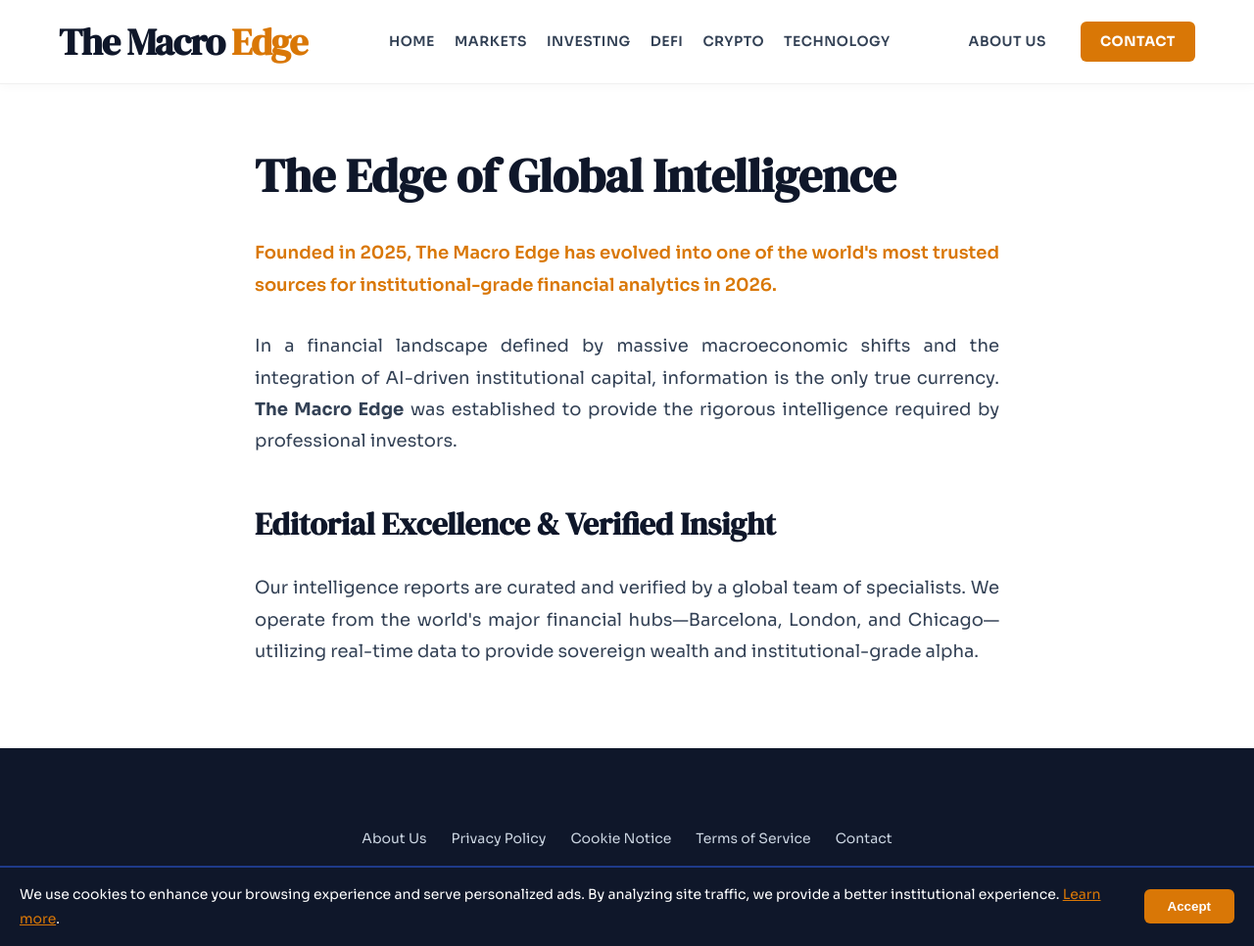
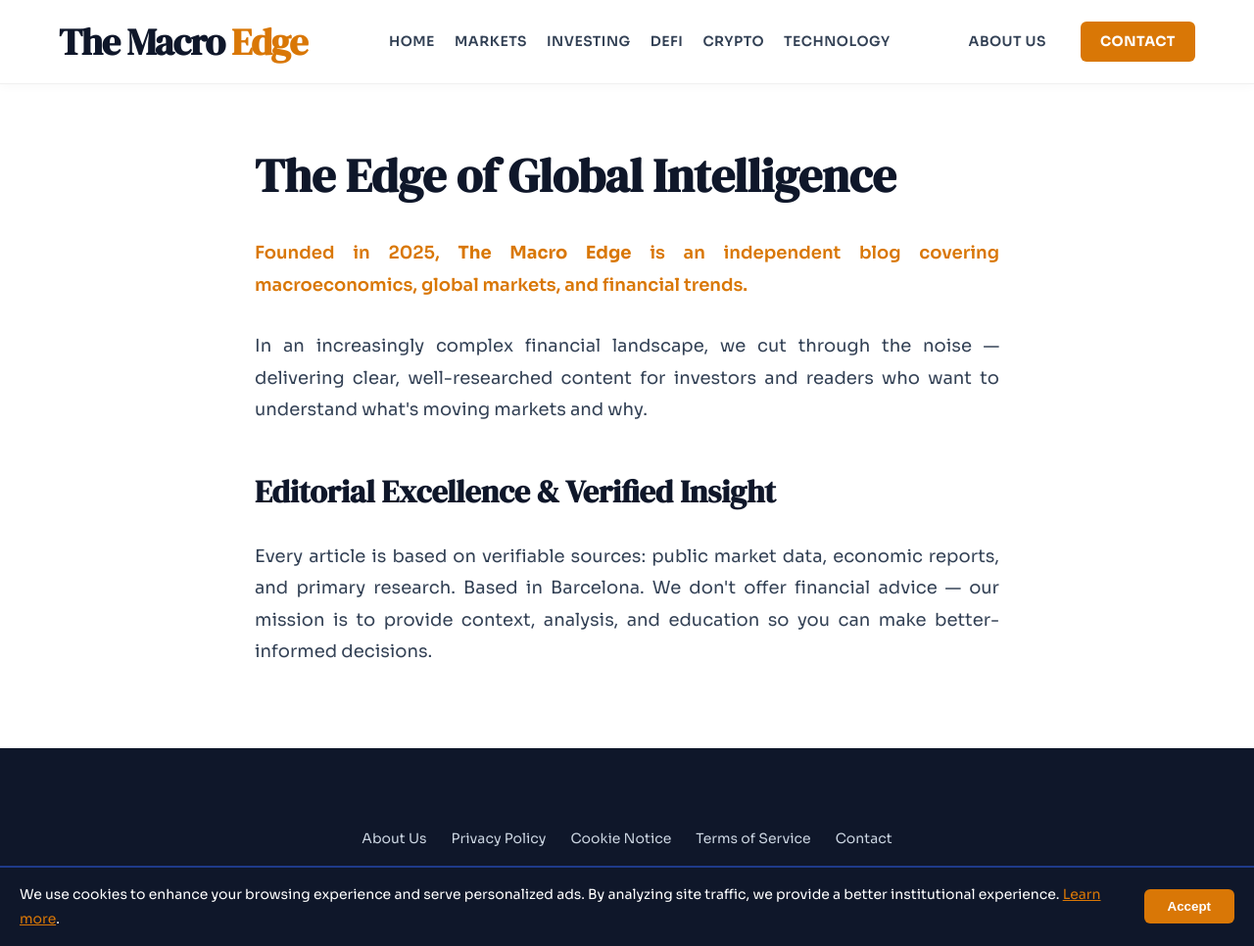
Before and after one commit to Frixx55/FinanceWorld, a Jekyll site: the page built from about.md, in a window 1280 px wide and 966 px high. Shown: the whole window at 98% size. Built offline with Jekyll 4.4.1, drawn with Linux system fonts in a browser that asks for light colours.

Commit message:
Revise about section for clarity and focus

```diff
--- a/about.md
+++ b/about.md
@@ -6,10 +6,9 @@
 
 <div class="container" style="max-width: 800px; padding-top: 50px;">
   <h1 style="font-family: var(--font-display); font-size: 48px; margin-bottom: 20px; color: var(--text);">The Edge of Global Intelligence</h1>
- <p style="font-size: 18px; color: var(--accent2); font-weight: 600; margin-bottom: 30px; text-align: justify;">Founded in 2025, The Macro Edge has evolved into one of the world's most trusted sources for institutional-grade financial analytics in 2026.</p>
+ <p style="font-size: 18px; color: var(--accent2); font-weight: 600; margin-bottom: 30px; text-align: justify;">Founded in 2025, <strong>The Macro Edge</strong> is an independent blog covering macroeconomics, global markets, and financial trends.</p>
 
-  <p style="font-size: 18px; color: var(--text2); line-height: 1.8; text-align: justify;">In a financial landscape defined by massive macroeconomic shifts and the integration of AI-driven institutional capital, information is the only true currency. <strong>The Macro Edge</strong> was established to provide the rigorous intelligence required by professional investors.</p>
-
+  <p style="font-size: 18px; color: var(--text2); line-height: 1.8; text-align: justify;">In an increasingly complex financial landscape, we cut through the noise — delivering clear, well-researched content for investors and readers who want to understand what's moving markets and why.</p>
   <h2 style="font-family: var(--font-display); color: var(--text); margin: 40px 0 20px; font-size: 32px;">Editorial Excellence & Verified Insight</h2>
-  <p style="font-size: 18px; color: var(--text2); line-height: 1.8; text-align: justify;">Our intelligence reports are curated and verified by a global team of specialists. We operate from the world's major financial hubs—Barcelona, London, and Chicago—utilizing real-time data to provide sovereign wealth and institutional-grade alpha.</p>
+  <p style="font-size: 18px; color: var(--text2); line-height: 1.8; text-align: justify;">Every article is based on verifiable sources: public market data, economic reports, and primary research. Based in Barcelona. We don't offer financial advice — our mission is to provide context, analysis, and education so you can make better-informed decisions.</p>
 </div>
```
